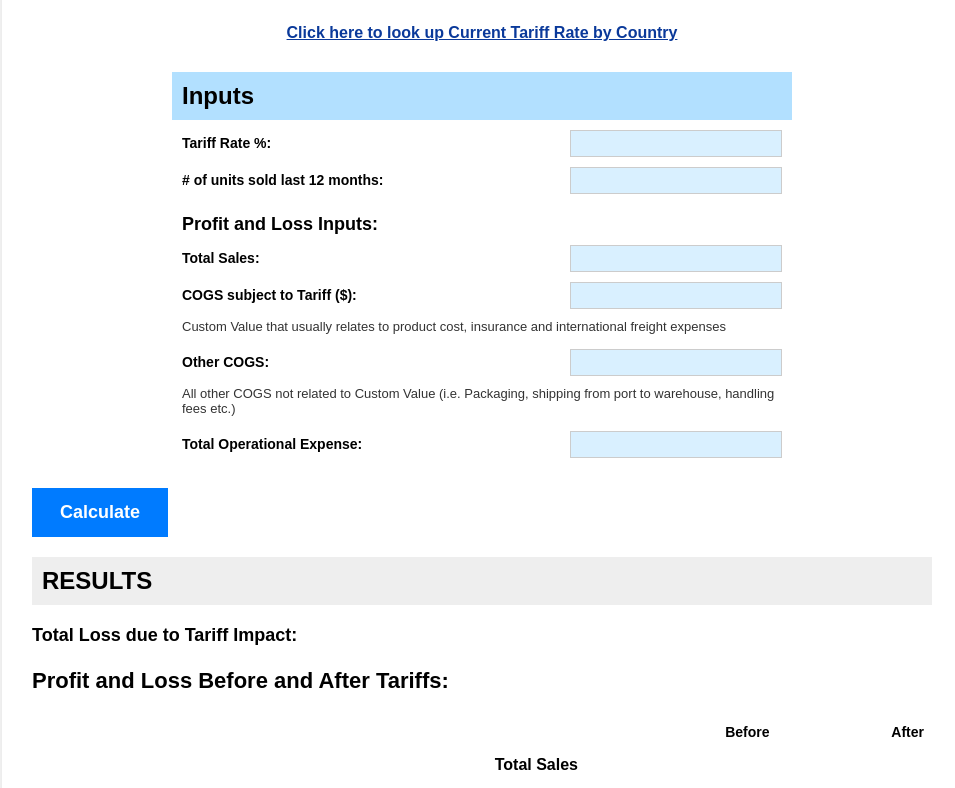
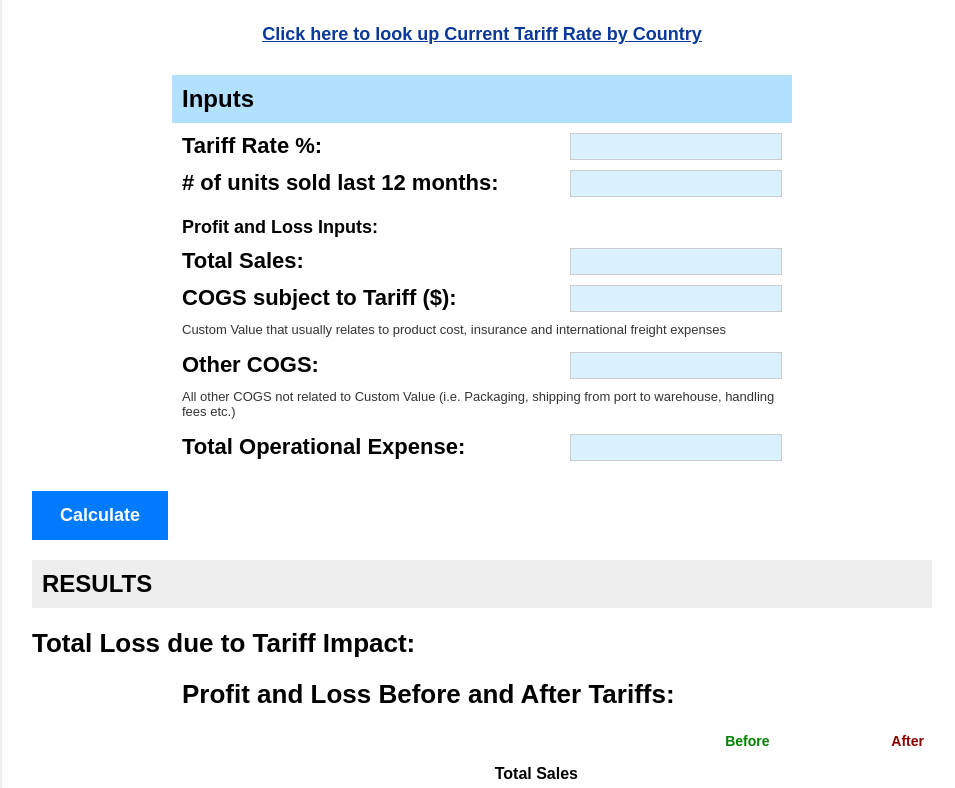
Before and after one commit to IValley11/tarifftest, a plain HTML site: page index.html in a window 1280 px wide. Shown: the part 111-899 px from the top of the page, without its empty margins (158-1113 px from the left). Drawn offline with Linux system fonts and the light colour scheme.

Commit message:
Update index.html

```diff
--- a/index.html
+++ b/index.html
@@ -6,7 +6,7 @@
   <title>Tariff Calculator</title>
   <link rel="stylesheet" href="style.css" />
   <style>
-    /* Inline overrides to mirror style.css updates */
+    /* Inline overrides for updated typography */
     h1.main-header {
       color: #0A399A;
       font-size: 32px;
@@ -15,14 +15,14 @@
     }
     .link a {
       color: #0A399A;
-      font-size: 16px;
+      font-size: 18px;
       font-weight: bold;
       display: inline-block;
       margin-top: 5px;
       text-align: center;
     }
     .inputs label {
-      font-size: 14px;
+      font-size: 22px;
       display: flex;
       justify-content: space-between;
       align-items: center;
@@ -37,14 +37,22 @@
       margin: 20px auto 10px auto;
     }
     p .loss-label {
-      font-size: 18px;
+      font-size: 26px;
+      font-weight: bold;
     }
     h3.pl-before-after {
-      font-size: 22px;
+      font-size: 26px;
+      text-align: left;
+      max-width: 600px;
+      margin: 20px auto 10px auto;
     }
-    .results table th.before,
+    .results table th.before {
+      font-size: 14px;
+      color: green;
+    }
     .results table th.after {
       font-size: 14px;
+      color: #8B0000;
     }
   </style>
 </head>
```
